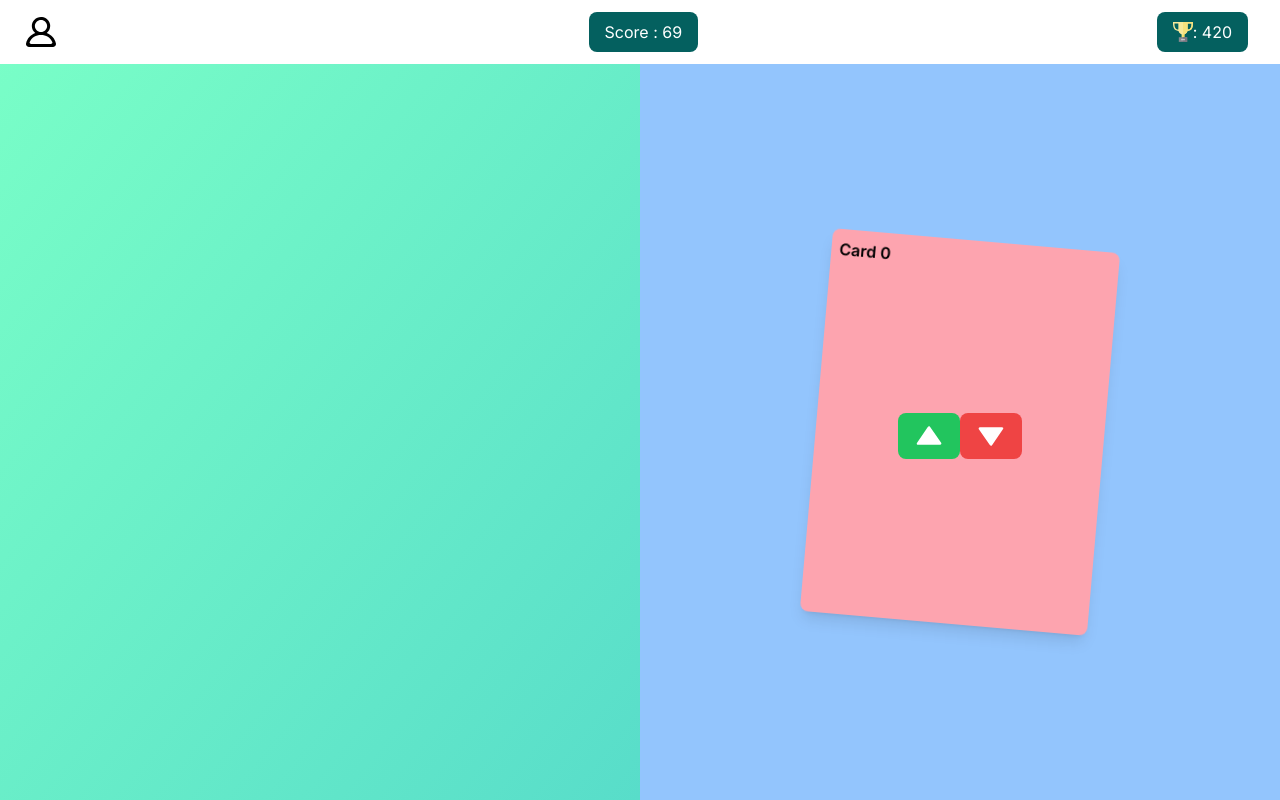
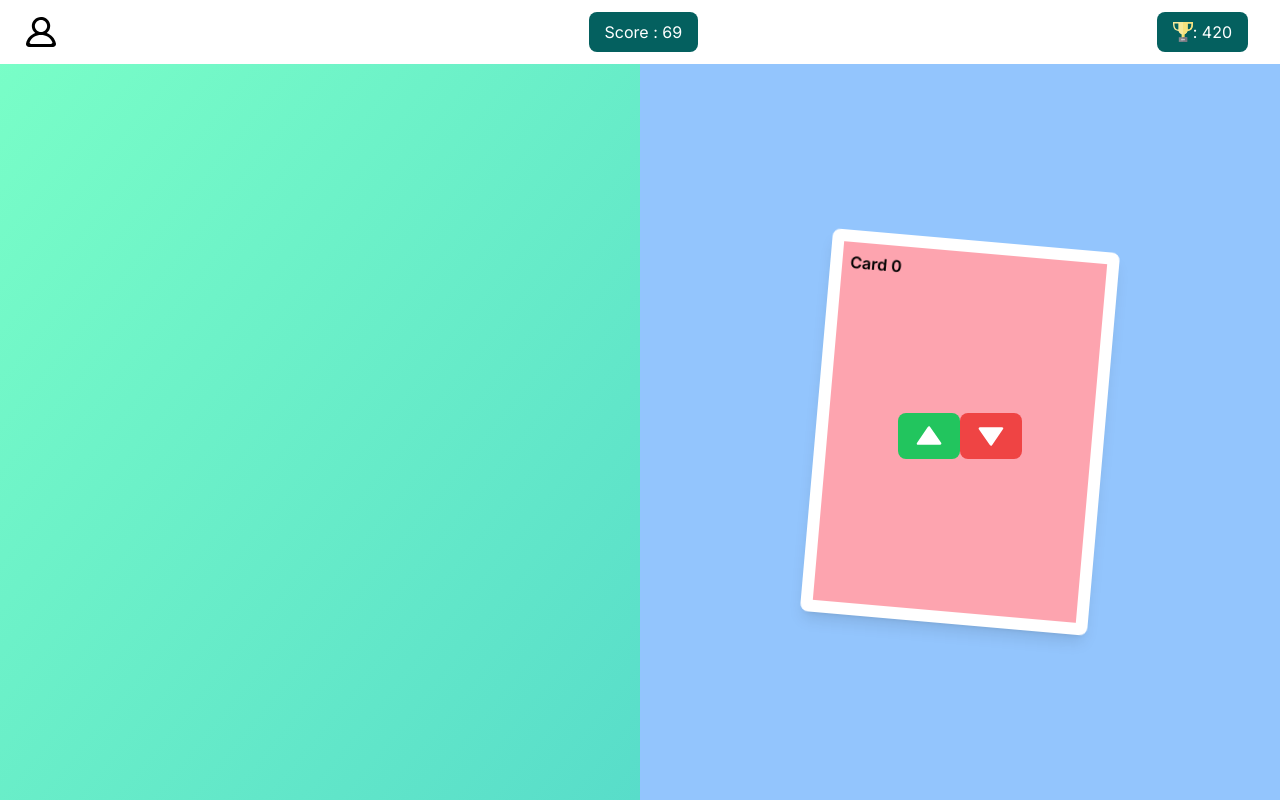
Before and after one commit to TejasBhovad/guesstimate, a Next.js app: page / in a window 1280 px wide. Built offline with nearby package versions, Linux system fonts and the light colour scheme.

Commit message:
Updated Card

```diff
--- a/app/components/Card.jsx
+++ b/app/components/Card.jsx
@@ -7,7 +7,7 @@ const Card = ({ position, selected, number }) => {
     <div className="flex flex-col absolute">
       <motion.div
         // set shadow-lg to card when selected and shadow-md when not selected
-        className={`w-72 h-96 bg-white rounded-lg p-2 card ${
+        className={`w-72 h-96 bg-white rounded-lg p-2 border-[12px] border-white card ${
           selected ? "shadow-lg" : "shadow-md"
         }`}
         initial={{ opacity: 0, x: 200, rotate: 30 }}
@@ -17,7 +17,7 @@ const Card = ({ position, selected, number }) => {
           y: position.y,
           rotate: position.rotate,
           //   make red is selected
-          backgroundColor: selected ? "#FDA4AF" : "white",
+          backgroundColor: selected ? "#FDA4AF" : "yellow",
         }}
         transition={{ type: "spring", stiffness: position.x === 0 ? 120 : 60 }} // adjust stiffness based on position.x
       >
```
